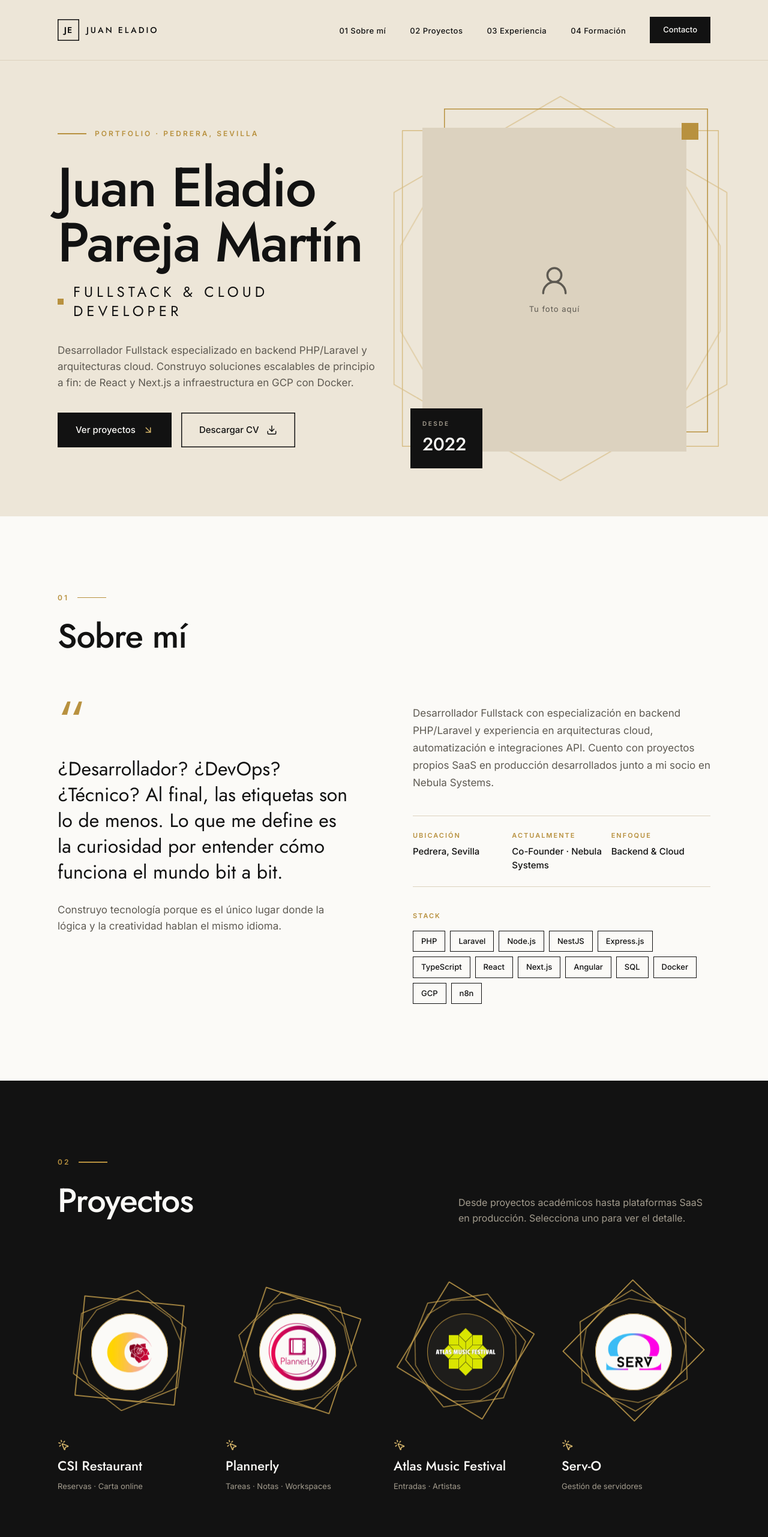
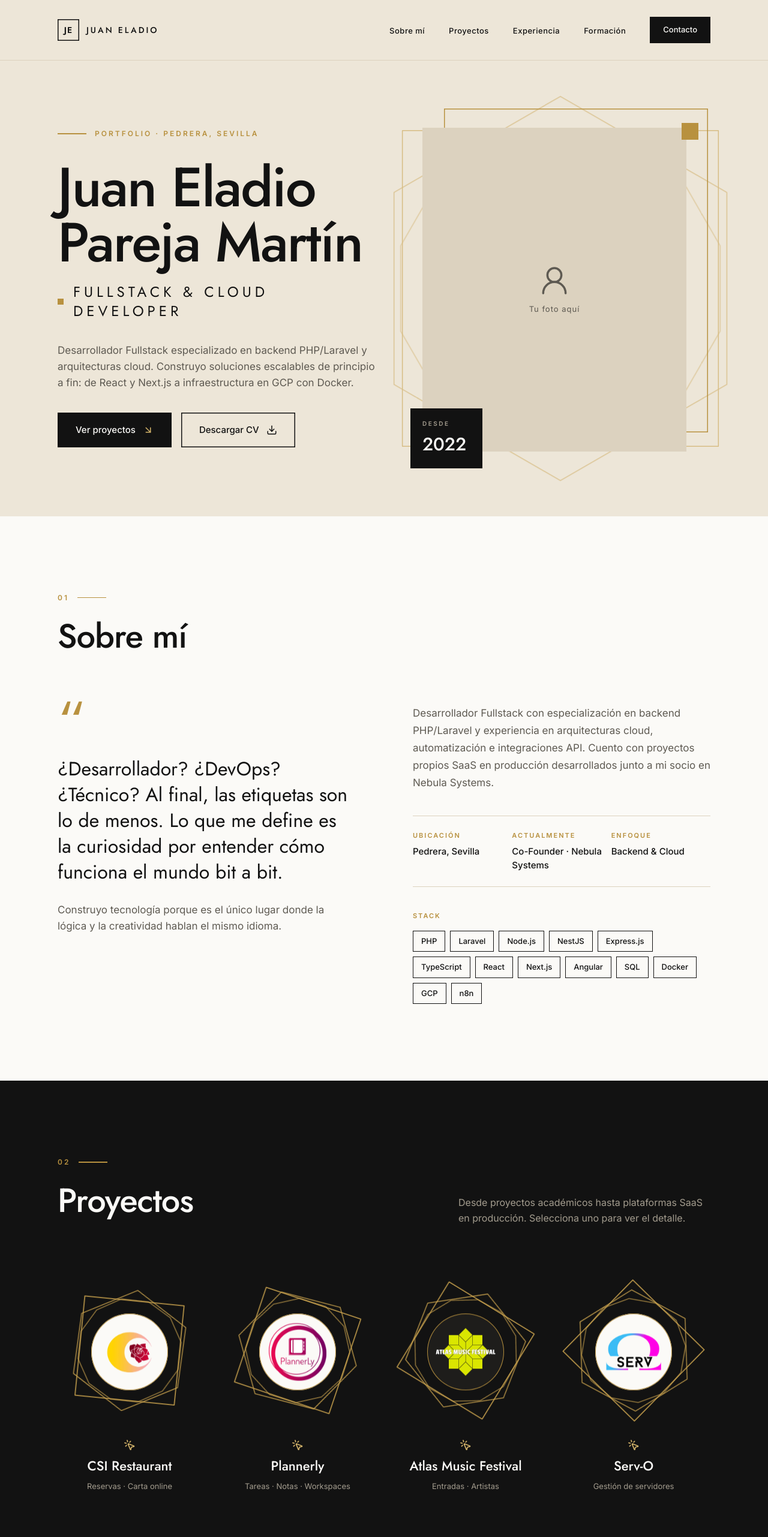
Before and after one commit to JuanEladio04/portfolio, a Next.js app: page / in a window 1280 px wide. Shown: the top 2563 px of the page at 60% size. Built offline with nearby package versions, Linux system fonts and the light colour scheme.

Commit message:
fix: improve Navbar and ProjectCard layout for better alignment and readability

```diff
--- a/components/layout/Navbar.tsx
+++ b/components/layout/Navbar.tsx
@@ -8,11 +8,16 @@ export function Navbar() {
         aria-label="Principal"
         className="container-page flex items-center justify-between py-7"
       >
-        <a href="#" className="flex items-center gap-3 font-display text-sm text-ink">
+        <a
+          href="#"
+          className="flex items-center gap-3 font-display text-sm text-ink"
+        >
           <span className="flex size-9 items-center justify-center font-semibold tracking-[1px] ring-[1.5px] ring-inset ring-ink">
             {profile.initials}
           </span>
-          <span className="font-medium tracking-[3px] uppercase">{profile.shortName}</span>
+          <span className="font-medium tracking-[3px] uppercase">
+            {profile.shortName}
+          </span>
         </a>
 
         <div className="flex items-center gap-10">
@@ -23,7 +28,7 @@ export function Navbar() {
                   href={`#${item.id}`}
                   className="text-[13px] font-medium tracking-[0.5px] text-ink transition-colors hover:text-gold"
                 >
-                  {String(i + 1).padStart(2, "0")} {item.label}
+                  {item.label}
                 </a>
               </li>
             ))}
--- a/components/projects/ProjectCard.tsx
+++ b/components/projects/ProjectCard.tsx
@@ -26,7 +26,7 @@ export function ProjectCard({ project, onOpen, phase = 0 }: ProjectCardProps) {
         </div>
       </div>
 
-      <div className="flex flex-col gap-2">
+      <div className="flex flex-col gap-2 items-center">
         <Icon name="mouse-pointer-click" size={20} className="text-gold-light" />
         <h3 className="font-display text-[22px] font-medium text-cream">
           {/* El ::after extiende el área clicable a toda la tarjeta. */}
```
